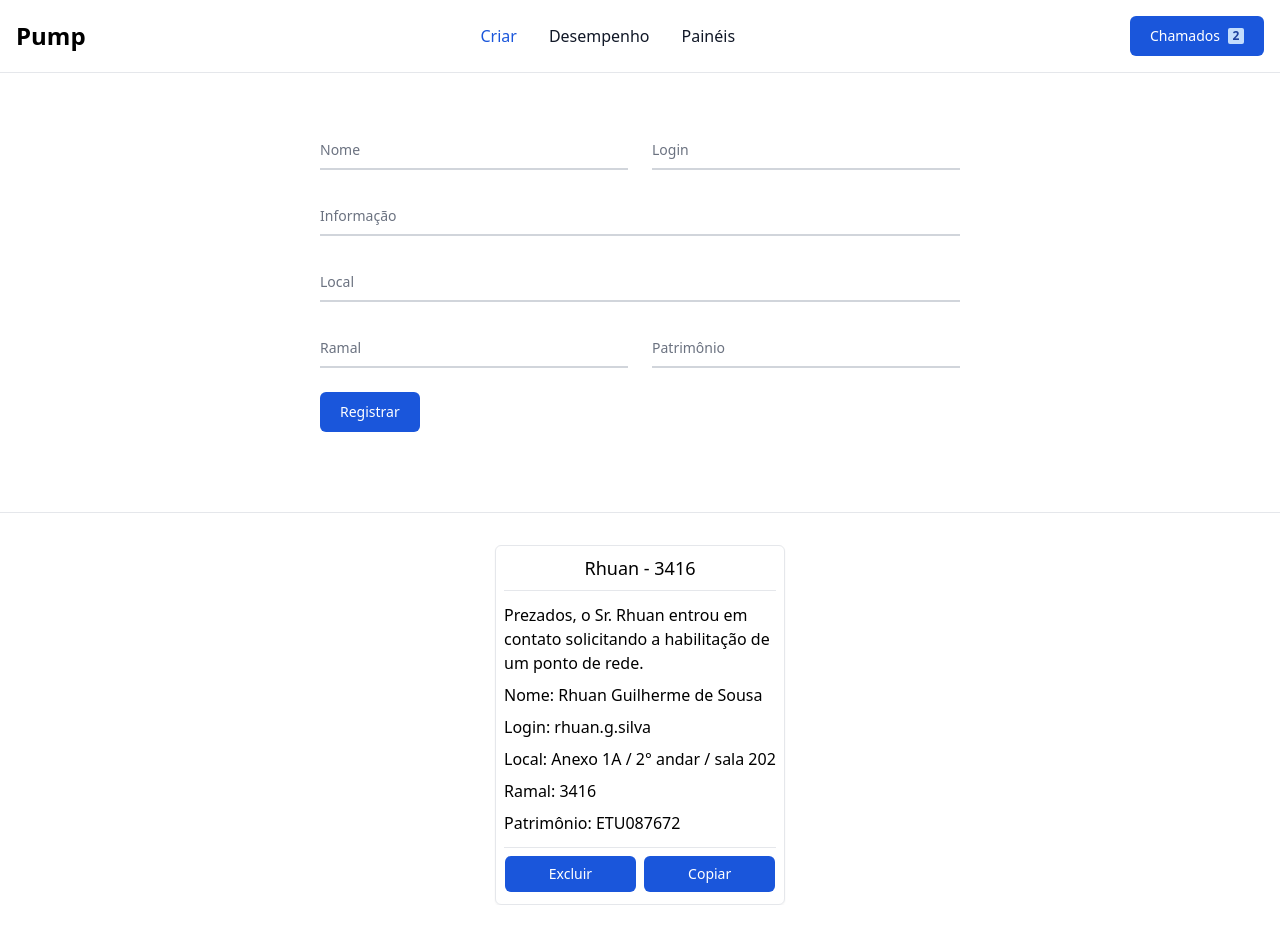
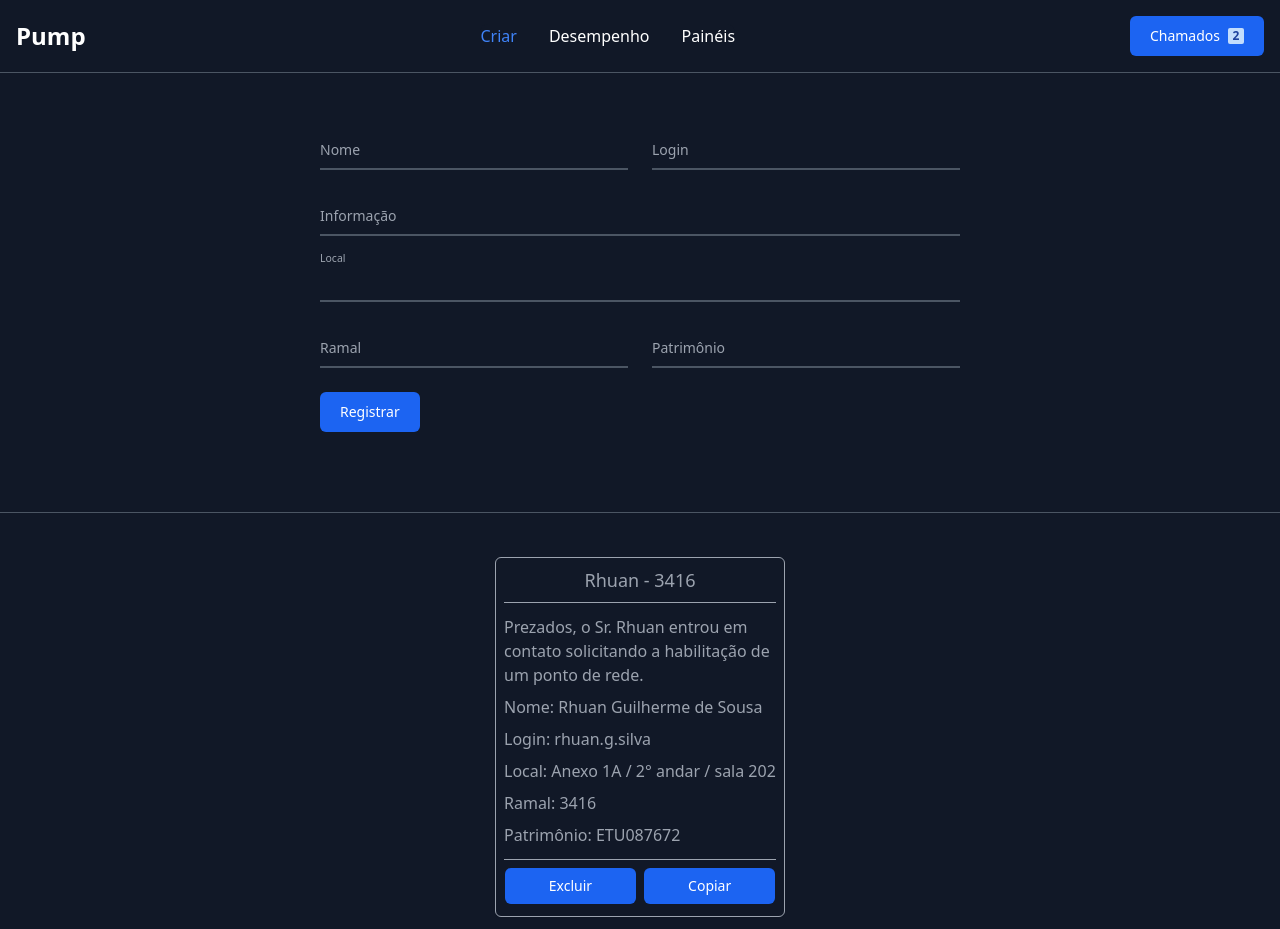
Before and after one commit to Rhuan-Guilherme/Pump-projetc, a Vue app: page / in a window 1280 px wide. Before the commit the page ends 905 px from the top, so only its background shows below. Built offline with nearby package versions, Linux system fonts and the light colour scheme.

Commit message:
Adicionando classes de darkmode :moon:

```diff
--- a/index.html
+++ b/index.html
@@ -4,9 +4,9 @@
     <meta charset="UTF-8">
     <link rel="icon" href="/favicon.ico">
     <meta name="viewport" content="width=device-width, initial-scale=1.0">
-    <title>Vite App</title>
+    <title>Pump</title>
   </head>
-  <body>
+  <body class="dark">
     <div id="app"></div>
     <script type="module" src="/src/main.ts"></script>
   </body>
--- a/src/App.vue
+++ b/src/App.vue
@@ -12,12 +12,14 @@
 </script>
 
 <template>
-  <NavbarComponentVue/>
-  <div class="flex items-center justify-center mt-32 pb-20 border-b mb-8">
-    <the-form class="w-2/4" />
+  <div class="dark:bg-gray-900">
+    <NavbarComponentVue/>
+    <div class="flex items-center justify-center pt-32 pb-20 border-b mb-8 dark:bg-gray-900 dark:border-gray-600">
+      <the-form class="w-2/4" />
+    </div>
+    <div class="flex items-center justify-center dark:bg-gray-900">
+      <TheCardVue class="w-5/6"/>
+    </div>
+    <RouterView />
   </div>
-  <div class="flex items-center justify-center ">
-    <TheCardVue class="w-5/6"/>
-  </div>
-  <RouterView />
 </template>
--- a/src/components/TheCard.vue
+++ b/src/components/TheCard.vue
@@ -3,9 +3,9 @@
 </script>
 
 <template>
-    <div class="flex flex-wrap gap-8 items-center justify-center">
-        <div class="w-[290px] h-[360px] border rounded-md shadow-sm px-2">
-            <div class="w-full text-lg font-medium flex items-center justify-center p-2 border-b">
+    <div class="flex flex-wrap gap-8 items-center justify-center p-3 dark:text-gray-400">
+        <div class="w-[290px] h-[360px] border rounded-md shadow-sm px-2 dark:border-gray-400">
+            <div class="w-full text-lg font-medium flex items-center justify-center p-2 border-b dark:border-gray-400">
                 Rhuan - 3416
             </div>
             <div class="flex flex-col gap-2 my-3">
@@ -16,7 +16,7 @@
                <p>Ramal: 3416</p>
                <p>Patrimônio: ETU087672</p>
             </div>
-            <div class="w-full text-lg font-medium flex items-center justify-center p-2 border-t gap-2">
+            <div class="w-full text-lg font-medium flex items-center justify-center p-2 border-t gap-2 dark:border-gray-400">
                 <div>
                     <button type="button" class="px-11 py-2 text-sm font-medium text-center text-white bg-blue-700 rounded-md hover:bg-red-500 focus:ring-4 focus:outline-none focus:ring-blue-300 dark:bg-blue-600 dark:hover:bg-red-800 dark:focus:ring-red-800 transition-all">Excluir</button>
                 </div>
--- a/src/components/TheForm.vue
+++ b/src/components/TheForm.vue
@@ -7,30 +7,30 @@
 <form>
     <div class="grid md:grid-cols-2 md:gap-6">
     <div class="relative z-0 w-full mb-6 group">
-        <input type="text" name="floating_first_name" id="floating_first_name" class="block py-2.5 px-0 w-full text-sm text-gray-900 bg-transparent border-0 border-b-2 border-gray-300 appearance-none dark:text-white dark:border-gray-600 dark:focus:border-blue-500 focus:outline-none focus:ring-0 focus:border-blue-600 peer" placeholder=" " required />
+        <input type="text" name="floating_first_name" id="floating_first_name" class="block py-2.5 px-0 w-full text-sm text-gray-900 bg-transparent border-0 border-b-2 border-gray-300 appearance-none dark:text-white dark:border-gray-600 dark:focus:border-blue-500 focus:outline-none focus:ring-0 focus:border-blue-600 peer" placeholder=" "  />
         <label for="floating_first_name" class="peer-focus:font-medium absolute text-sm text-gray-500 dark:text-gray-400 duration-300 transform -translate-y-6 scale-75 top-3 -z-10 origin-[0] peer-focus:left-0 peer-focus:text-blue-600 peer-focus:dark:text-blue-500 peer-placeholder-shown:scale-100 peer-placeholder-shown:translate-y-0 peer-focus:scale-75 peer-focus:-translate-y-6">Nome</label>
     </div>
     <div class="relative z-0 w-full mb-6 group">
-        <input type="text" name="floating_last_name" id="floating_last_name" class="block py-2.5 px-0 w-full text-sm text-gray-900 bg-transparent border-0 border-b-2 border-gray-300 appearance-none dark:text-white dark:border-gray-600 dark:focus:border-blue-500 focus:outline-none focus:ring-0 focus:border-blue-600 peer" placeholder=" " required />
+        <input type="text" name="floating_last_name" id="floating_last_name" class="block py-2.5 px-0 w-full text-sm text-gray-900 bg-transparent border-0 border-b-2 border-gray-300 appearance-none dark:text-white dark:border-gray-600 dark:focus:border-blue-500 focus:outline-none focus:ring-0 focus:border-blue-600 peer" placeholder=" "  />
         <label for="floating_last_name" class="peer-focus:font-medium absolute text-sm text-gray-500 dark:text-gray-400 duration-300 transform -translate-y-6 scale-75 top-3 -z-10 origin-[0] peer-focus:left-0 peer-focus:text-blue-600 peer-focus:dark:text-blue-500 peer-placeholder-shown:scale-100 peer-placeholder-shown:translate-y-0 peer-focus:scale-75 peer-focus:-translate-y-6">Login</label>
     </div>
   </div>
   <div class="relative z-0 w-full mb-6 group">
-      <input type="email" name="floating_email" id="floating_email" class="block py-2.5 px-0 w-full text-sm text-gray-900 bg-transparent border-0 border-b-2 border-gray-300 appearance-none dark:text-white dark:border-gray-600 dark:focus:border-blue-500 focus:outline-none focus:ring-0 focus:border-blue-600 peer" placeholder=" " required />
+      <input type="text" name="floating_email" id="floating_email" class="block py-2.5 px-0 w-full text-sm text-gray-900 bg-transparent border-0 border-b-2 border-gray-300 appearance-none dark:text-white dark:border-gray-600 dark:focus:border-blue-500 focus:outline-none focus:ring-0 focus:border-blue-600 peer" placeholder=" "  />
       <label for="floating_email" class="peer-focus:font-medium absolute text-sm text-gray-500 dark:text-gray-400 duration-300 transform -translate-y-6 scale-75 top-3 -z-10 origin-[0] peer-focus:left-0 peer-focus:text-blue-600 peer-focus:dark:text-blue-500 peer-placeholder-shown:scale-100 peer-placeholder-shown:translate-y-0 peer-focus:scale-75 peer-focus:-translate-y-6">Informação</label>
   </div>
   <div class="relative z-0 w-full mb-6 group">
-      <input type="password" name="repeat_password" id="floating_repeat_password" class="block py-2.5 px-0 w-full text-sm text-gray-900 bg-transparent border-0 border-b-2 border-gray-300 appearance-none dark:text-white dark:border-gray-600 dark:focus:border-blue-500 focus:outline-none focus:ring-0 focus:border-blue-600 peer" placeholder=" " required />
+      <input type="text" name="repeat_password" id="floating_repeat_password" class="block py-2.5 px-0 w-full text-sm text-gray-900 bg-transparent border-0 border-b-2 border-gray-300 appearance-none dark:text-white dark:border-gray-600 dark:focus:border-blue-500 focus:outline-none focus:ring-0 focus:border-blue-600 peer"   />
       <label for="floating_repeat_password" class="peer-focus:font-medium absolute text-sm text-gray-500 dark:text-gray-400 duration-300 transform -translate-y-6 scale-75 top-3 -z-10 origin-[0] peer-focus:left-0 peer-focus:text-blue-600 peer-focus:dark:text-blue-500 peer-placeholder-shown:scale-100 peer-placeholder-shown:translate-y-0 peer-focus:scale-75 peer-focus:-translate-y-6">Local</label>
   </div>
 
   <div class="grid md:grid-cols-2 md:gap-6">
     <div class="relative z-0 w-full mb-6 group">
-        <input type="tel" pattern="[0-9]{3}-[0-9]{3}-[0-9]{4}" name="floating_phone" id="floating_phone" class="block py-2.5 px-0 w-full text-sm text-gray-900 bg-transparent border-0 border-b-2 border-gray-300 appearance-none dark:text-white dark:border-gray-600 dark:focus:border-blue-500 focus:outline-none focus:ring-0 focus:border-blue-600 peer" placeholder=" " required />
+        <input type="tel" pattern="[0-9]{3}-[0-9]{3}-[0-9]{4}" name="floating_phone" id="floating_phone" class="block py-2.5 px-0 w-full text-sm text-gray-900 bg-transparent border-0 border-b-2 border-gray-300 appearance-none dark:text-white dark:border-gray-600 dark:focus:border-blue-500 focus:outline-none focus:ring-0 focus:border-blue-600 peer" placeholder=" "  />
         <label for="floating_phone" class="peer-focus:font-medium absolute text-sm text-gray-500 dark:text-gray-400 duration-300 transform -translate-y-6 scale-75 top-3 -z-10 origin-[0] peer-focus:left-0 peer-focus:text-blue-600 peer-focus:dark:text-blue-500 peer-placeholder-shown:scale-100 peer-placeholder-shown:translate-y-0 peer-focus:scale-75 peer-focus:-translate-y-6">Ramal</label>
     </div>
     <div class="relative z-0 w-full mb-6 group">
-        <input type="text" name="floating_company" id="floating_company" class="block py-2.5 px-0 w-full text-sm text-gray-900 bg-transparent border-0 border-b-2 border-gray-300 appearance-none dark:text-white dark:border-gray-600 dark:focus:border-blue-500 focus:outline-none focus:ring-0 focus:border-blue-600 peer" placeholder=" " required />
+        <input type="text" name="floating_company" id="floating_company" class="block py-2.5 px-0 w-full text-sm text-gray-900 bg-transparent border-0 border-b-2 border-gray-300 appearance-none dark:text-white dark:border-gray-600 dark:focus:border-blue-500 focus:outline-none focus:ring-0 focus:border-blue-600 peer" placeholder=" "  />
         <label for="floating_company" class="peer-focus:font-medium absolute text-sm text-gray-500 dark:text-gray-400 duration-300 transform -translate-y-6 scale-75 top-3 -z-10 origin-[0] peer-focus:left-0 peer-focus:text-blue-600 peer-focus:dark:text-blue-500 peer-placeholder-shown:scale-100 peer-placeholder-shown:translate-y-0 peer-focus:scale-75 peer-focus:-translate-y-6">Patrimônio</label>
     </div>
   </div>
```
